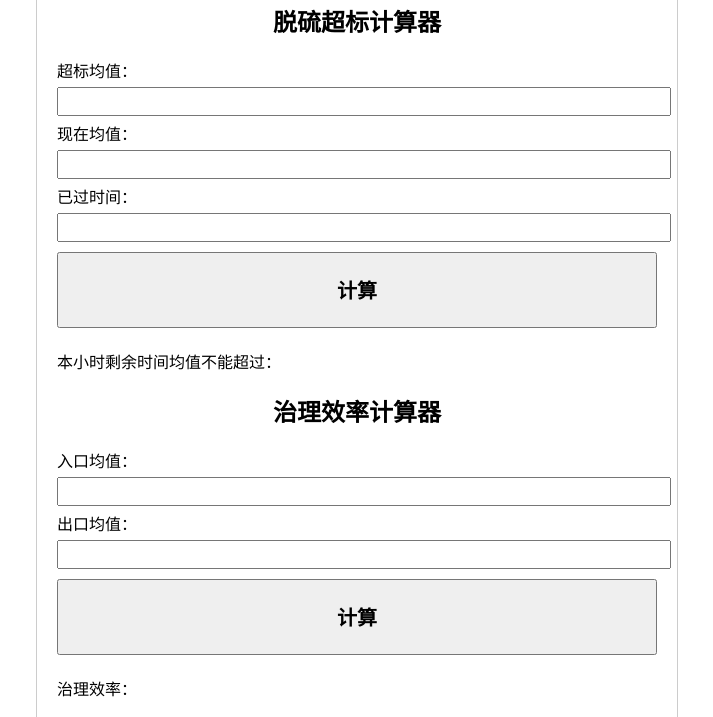
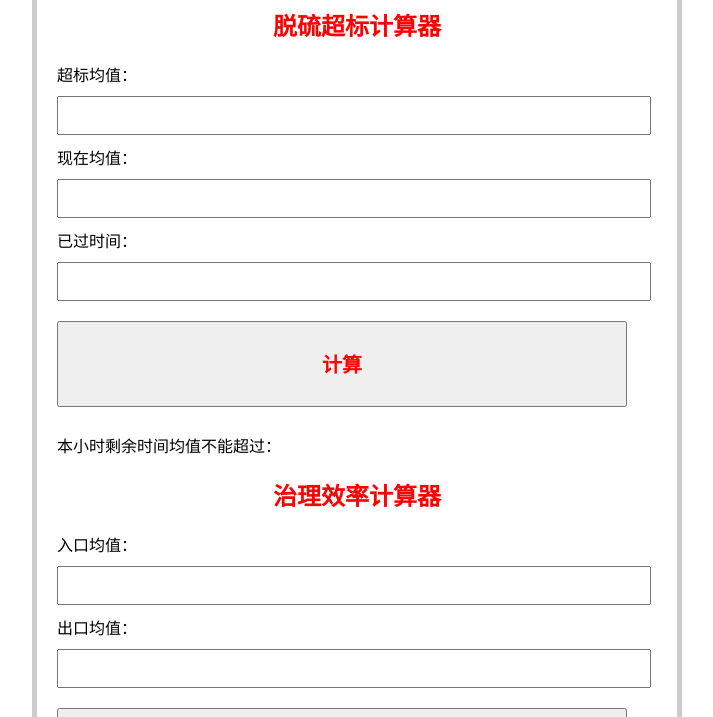
Before and after one commit to yangzivip/-, a plain HTML site: page index.html in a window 1280 px wide. Shown: the part 127-844 px from the top of the page, without its empty margins (283-996 px from the left). Drawn offline with Linux system fonts and the light colour scheme.

Commit message:
index.html

```diff
--- a/index.html
+++ b/index.html
@@ -6,16 +6,20 @@
     <title>中唐特钢-炼铁脱硫</title>
     <style>
         body {
-            font-family: Arial, sans-serif;
+            font-family: -apple-system, BlinkMacSystemFont, 'Segoe UI', 'Roboto', 'Oxygen', 'Ubuntu', 'Cantarell', 'Fira Sans', 'Droid Sans', 'Helvetica Neue',sans-serif;
+
         }
         .container {
             max-width: 600px;
             margin: 20px auto;
             padding: 20px;
-            border: 1px solid #ccc;
+            border: 5px solid #ccc;
             border-radius: 10px;
         }
-        h1, h2 {
+        h2 {color: #FF0000;
+            text-align: center;
+        }
+         h1 {color: #3300FF;
             text-align: center;
         }
         .footer {
@@ -26,9 +30,9 @@
             margin-bottom: 20px;
         }
         .calculator input, .calculator button {
-            margin: 5px 0;
-            padding: 5px;
-            width: 100%;
+            margin: 10px 0;
+            padding: 10px;
+            width: 95%;
         }
     </style>
 </head>
@@ -42,7 +46,7 @@
             现在均值：<input type="number" id="currentValue" />
             已过时间：<input type="number" id="elapsedTime" />
             <button onclick="calculateDesulfurization()"> <h2>计算</h2> </button>
-            <p>本小时剩余时间均值不能超过：<span id="resultDesulfurization"></span></p>
+            <p>本小时剩余时间均值不能超过：<h2> <u> <span id="resultDesulfurization"> </span> </u> </h2></p>
         </div>
 
         <div class="calculator">
@@ -50,7 +54,7 @@
             入口均值：<input type="number" id="inletValue" />
             出口均值：<input type="number" id="outletValue" />
             <button onclick="calculateEfficiency()"> <h2>计算</h2> </button>
-            <p>治理效率：<span id="resultEfficiency"></span></p>
+            <p>治理效率：<h2> <u> <span id="resultEfficiency"></span> </u> </h2> </p>
         </div>
         <div class="footer">
 
```
